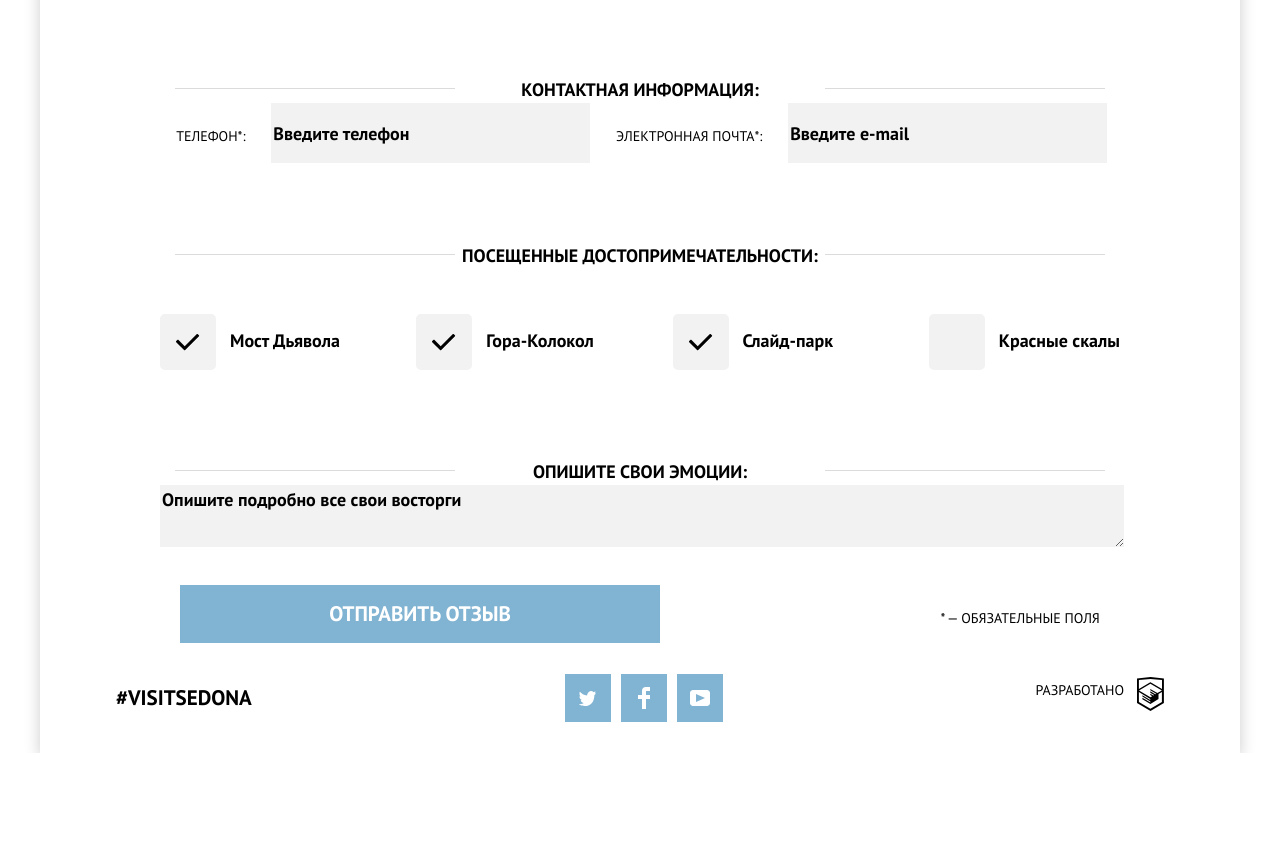
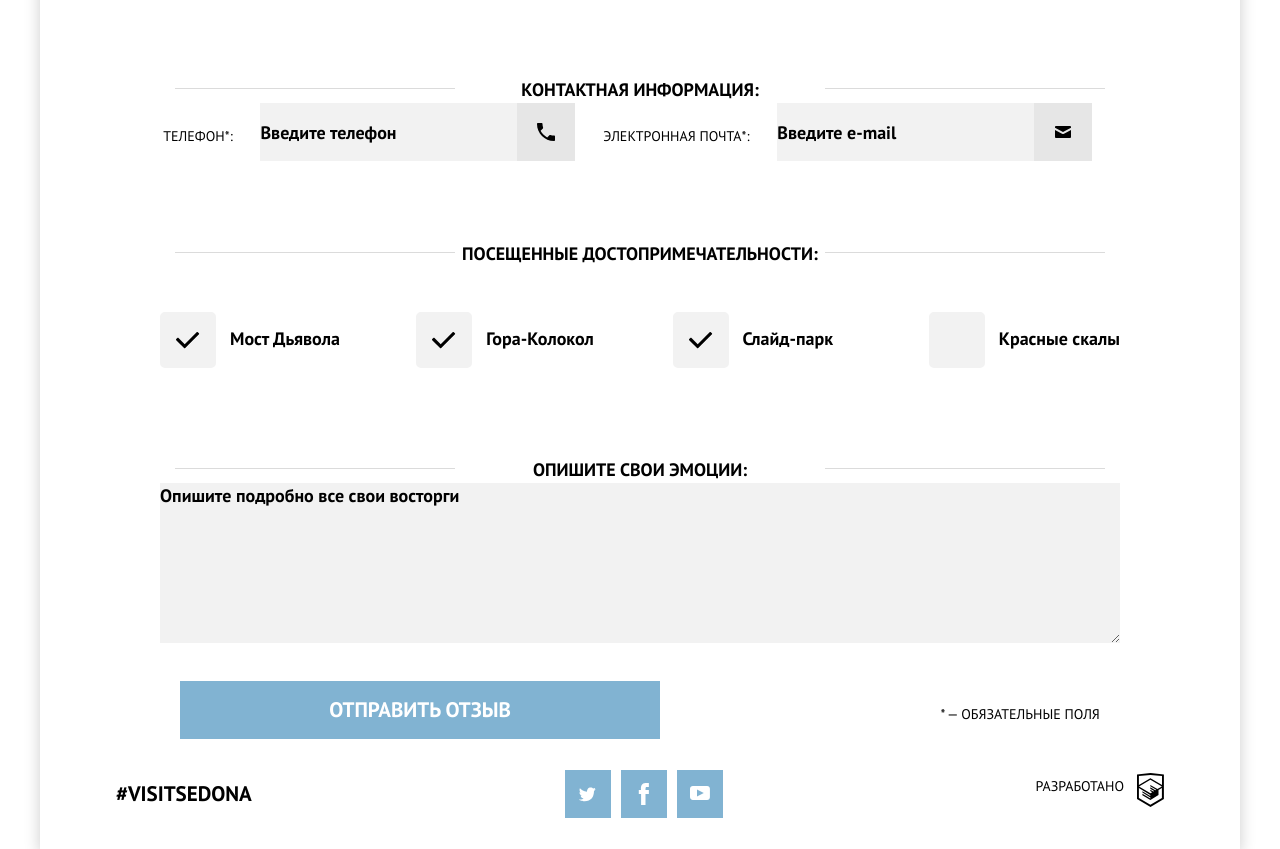
Before and after one commit to kaiere/1257821-sedona-22, a website: page source/form.html in a window 1280 px wide. Shown: the part 810-1659 px from the top of the page. Before the commit the page ends 1563 px from the top, so only its background shows below. Drawn offline with nearby package versions, Linux system fonts and the light colour scheme; files that its build step writes are made by us from their sources.

Commit message:
Векторная графика для формы

```diff
--- a/source/form.html
+++ b/source/form.html
@@ -78,9 +78,13 @@
                     <legend class="contacts__legend">Контактная информация:</legend>
                     <div class="contacts__container">
                       <label class="contacts__telephone" for="telephone"><span class="contacts__telephone--hidden">Контактный</span> телефон*:</label>
+                      <div class="contacts__container--tel">
                         <input class="contacts__field" type="tel" id="telephone" name="telephone" placeholder="Введите телефон" required>
+                      </div>
                         <label class="contacts__email" for="email">Электронная почта*:</label>
+                        <div class="contacts__container--mail">
                           <input class="contacts__field" type="email" id="email" name="email" placeholder="Введите e-mail" required>
+                        </div>
                     </div>
                   </div>
                 </fieldset>
@@ -154,23 +158,23 @@
         <div class="page-footer__social social">
           <ul class="social__list">
             <li class="social__item">
-              <a class="social__link social__link--twitter" href="">
-                <svg aria-hidden="true" focusable="false" width="17" height="17" fill="none" xmlns="http://www.w3.org/2000/svg">
-                  <path d="M10.95 1.14a3.1 3.1 0 013.58 1.18c.67-.23 1.33-.48 2-.7a2.34 2.34 0 01-.85 1.76c.69.17 1.3-.49 1.3-.49-.16 1-1 1.79-1.56 2.03C15.2 11.67 12.25 16.13 5.34 16H4.9c-.41 0-4.17-.46-4.9-1.89 2.27.2 3.9-.42 4.7-1.18-.97-.3-2.69-.47-2.99-2.95.35.11.57.23 1.2.12C1.7 9.25.36 8.53.44 6.33a1.9 1.9 0 001.34.47c-.7-.24-1.97-3.36-.9-4.95 1.82 1.85 3.74 3.6 7.16 3.77.2-2.29 1.13-3.83 2.9-4.48z" fill="#fff"></path>
+              <a class="social__link" href="">
+                <svg class="social__link--icon" role="img" width="17" height="17" xmlns="http://www.w3.org/2000/svg">
+                  <use xlink:href="img/svg-sprite.svg#icon-twitter"></use>
                 </svg>
               </a>
             </li>
             <li class="social__item">
-              <a class="social__link social__link--facebook" href="">
-                <svg aria-hidden="true" focusable="false" width="12" height="22" fill="none" xmlns="http://www.w3.org/2000/svg">
-                  <path d="M12 4V0H8a4 4 0 00-4 4v4H0v4h4v10h4V12h4V8H8V4h4z" fill="#fff"></path>
+              <a class="social__link" href="">
+                <svg class="social__link--icon" role="img" width="12" height="22" xmlns="http://www.w3.org/2000/svg">
+                  <use xlink:href="img/svg-sprite.svg#icon-facebook"></use>
                 </svg>
               </a>
             </li>
             <li class="social__item">
-              <a class="social__link social__link--youtube" href="">
-                <svg aria-hidden="true" focusable="false" width="20" height="16" fill="none" xmlns="http://www.w3.org/2000/svg">
-                  <path fill-rule="evenodd" clip-rule="evenodd" d="M3 0h14c1.65 0 3 1.35 3 3v10c0 1.65-1.35 3-3 3H3c-1.65 0-3-1.35-3-3V3c0-1.65 1.35-3 3-3zm3.027 4.002v7.996L15.014 8 6.027 4.002z" fill="#fff"></path>
+              <a class="social__link" href="">
+                <svg class="social__link--icon" role="img" width="20" height="16" xmlns="http://www.w3.org/2000/svg">
+                  <use xlink:href="img/svg-sprite.svg#icon-youtube"></use>
                 </svg>
               </a>
             </li>
@@ -179,8 +183,8 @@
         <div class="page-footer__copyright">
           <p class="copyright__text">Разработано</p>
           <a class="copyright__link" href="https://htmlacademy.ru/intensive/adaptive">
-            <svg width="27" height="35" viewBox="0 0 27 35" fill="none" xmlns="http://www.w3.org/2000/svg">
-              <path d="M13.6 0H13.5L0 1.4V26.1L13.5 34.1L26.9 26.1V1.4L13.6 0ZM25 12.1L13.5 5.3V5.2H13.4L13.3 5.1V5.2L1.9 12.1V3.1L13.4 1.9L25 3.1V12.1ZM13.4 6.8L24.9 13.5L20.4 16.1L13.3 11.9V13.3L19.2 16.8L18.3 17.3L13.3 14.3V15.7L17.1 18L16.3 18.5L13.3 16.7V18.1L15.2 19.2L13.4 20.3L2 13.6L13.4 6.8ZM1.9 15.1L13.3 21.9V22.9L5.4 18.2V19.6L13.4 24.4V25.5L5.4 20.8V22.2L13.4 27L21.5 22.1V16.9L24.9 14.9V24.9L13.4 31.8L1.9 25V15.1Z" fill="black"/>
+            <svg class="copyright__link--icon" role="img" width="27" height="35" xmlns="http://www.w3.org/2000/svg">
+              <use xlink:href="img/svg-sprite.svg#icon-copyright"></use>
             </svg>
           </a>
         </div>
--- a/source/sass/review.scss
+++ b/source/sass/review.scss
@@ -30,6 +30,39 @@
 .visited__list {
   display: flex;
   flex-direction: column;
+}
+
+.contacts__container--tel,
+.contacts__container--mail {
+  position: relative;
+  width: 280px;
+  margin: 0 auto;
+}
+
+.contacts__container--tel::after {
+  position: absolute;
+  content: "";
+  background-repeat: no-repeat;
+  background-color: $grey-icon;
+  background-image: url("../img/phone.svg");
+  width: 58px;
+  height: 58px;
+  background-position: center;
+  top: 0;
+  right: 0;
+}
+
+.contacts__container--mail::after {
+  position: absolute;
+  content: "";
+  background-repeat: no-repeat;
+  background-color: $grey-icon;
+  background-image: url("../img/mail.svg");
+  width: 58px;
+  height: 58px;
+  background-position: center;
+  top: 0;
+  right: 0;
 }
 
 .introduction__legend,
@@ -73,6 +106,7 @@
   background-color: $form-light-grey;
   border: none;
   height: 58px;
+  padding: 0;
 
   &::placeholder {
     color: $basic-black;
@@ -108,6 +142,7 @@
 .emotions__text {
   width: 100%;
   max-width: 279px;
+  height: 160px;
 }
 
 .impression__positive,
@@ -272,7 +307,6 @@
     grid-column: 1;
     grid-row: 1;
     margin-left: 35px;
-    // margin-left: auto;
     border-right: 1px #dbdbdb solid;
   }
 
@@ -281,6 +315,11 @@
     grid-column-start: 1;
     grid-column-end: 3;
     text-align: center;
+  }
+
+  .contacts__container--tel,
+  .contacts__container--mail {
+    width: 648px;
   }
 
   .contacts__legend,
@@ -344,6 +383,7 @@
   }
 
   .review__button {
+    cursor: pointer;
     margin: 0;
     width: 324px;
   }
@@ -426,6 +466,11 @@
     justify-content: space-around;
   }
 
+  .contacts__container--tel,
+  .contacts__container--mail {
+    width: 315px;
+  }
+
   .emotions__text {
     max-width: 960px;
   }
--- a/source/sass/variables.scss
+++ b/source/sass/variables.scss
@@ -20,6 +20,7 @@ $active-down-brown: rgba(118, 99, 87, 0.3);
 $button-hover-blue: #669ec0;
 $button-down-blue: #5496bd;
 $button-down-grey: #d5d5d5;
+$grey-icon: #e6e6e6;
 
 // Viewport
 
```
Lines whose indentation alone changed are shown as unchanged.
